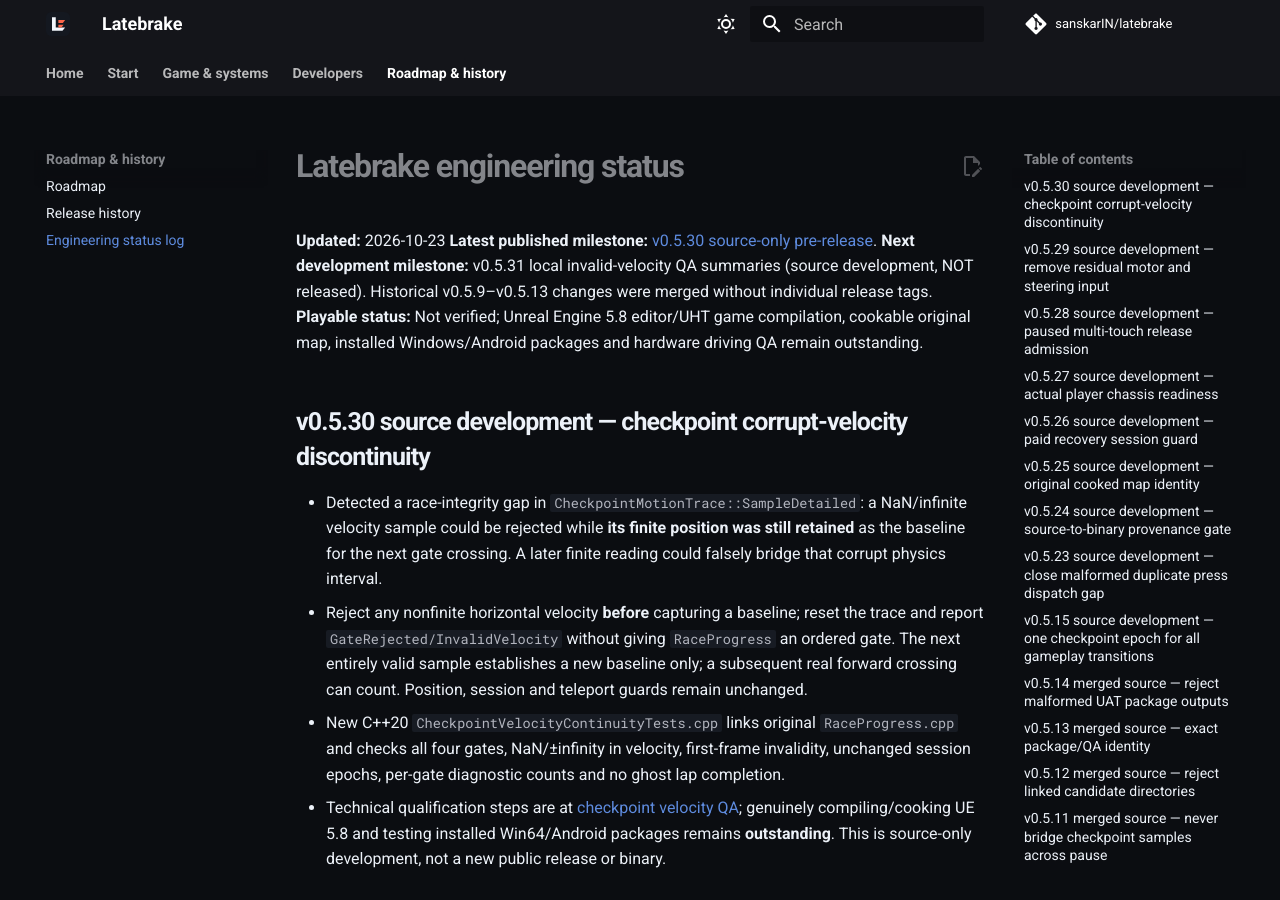
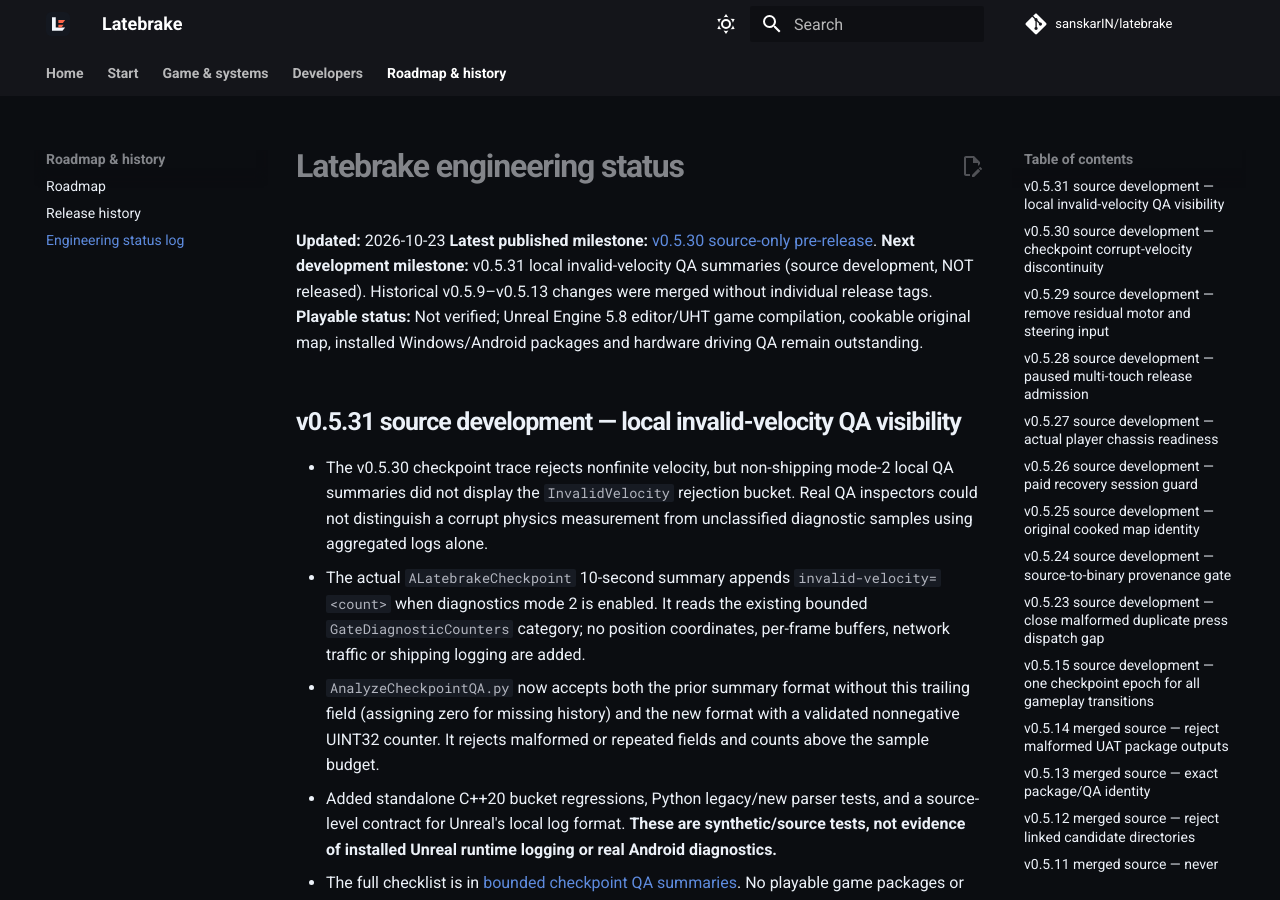
Before and after one commit to sanskarIN/latebrake, an MkDocs documentation site: the page built from docs/STATUS.md, in a window 1280 px wide and 900 px high. Built offline with MkDocs 1.6.1 and Material for MkDocs 9.7.7, drawn with Linux system fonts in a browser that asks for light colours; comment, search, counter and statistics services are not loaded; some of the changed text lies outside the part shown.

Commit message:
docs(v0.5.31): clarify diagnostics and release status in docs/STATUS.md

```diff
--- a/docs/STATUS.md
+++ b/docs/STATUS.md
@@ -4,6 +4,30 @@
 **Latest published milestone:** [v0.5.30 source-only pre-release](https://github.com/sanskarIN/latebrake/releases/tag/v0.5.30).
 **Next development milestone:** v0.5.31 local invalid-velocity QA summaries (source development, NOT released). Historical v0.5.9–v0.5.13 changes were merged without individual release tags.
 **Playable status:** Not verified; Unreal Engine 5.8 editor/UHT game compilation, cookable original map, installed Windows/Android packages and hardware driving QA remain outstanding.
+
+## v0.5.31 source development — local invalid-velocity QA visibility
+
+- The v0.5.30 checkpoint trace rejects nonfinite velocity, but
+  non-shipping mode-2 local QA summaries did not display the
+  `InvalidVelocity` rejection bucket. Real QA inspectors could not
+  distinguish a corrupt physics measurement from unclassified
+  diagnostic samples using aggregated logs alone.
+- The actual `ALatebrakeCheckpoint` 10-second summary appends
+  `invalid-velocity=<count>` when diagnostics mode 2 is enabled.
+  It reads the existing bounded `GateDiagnosticCounters` category;
+  no position coordinates, per-frame buffers, network traffic or
+  shipping logging are added.
+- `AnalyzeCheckpointQA.py` now accepts both the prior summary format
+  without this trailing field (assigning zero for missing history) and
+  the new format with a validated nonnegative UINT32 counter. It rejects
+  malformed or repeated fields and counts above the sample budget.
+- Added standalone C++20 bucket regressions, Python legacy/new parser
+  tests, and a source-level contract for Unreal's local log format.
+  **These are synthetic/source tests, not evidence of installed Unreal
+  runtime logging or real Android diagnostics.**
+- The full checklist is in
+  [bounded checkpoint QA summaries](GATE_QA_SUMMARIES.md).
+  No playable game packages or stable release are yet qualified.
 
 ## v0.5.30 source development — checkpoint corrupt-velocity discontinuity
 
```
